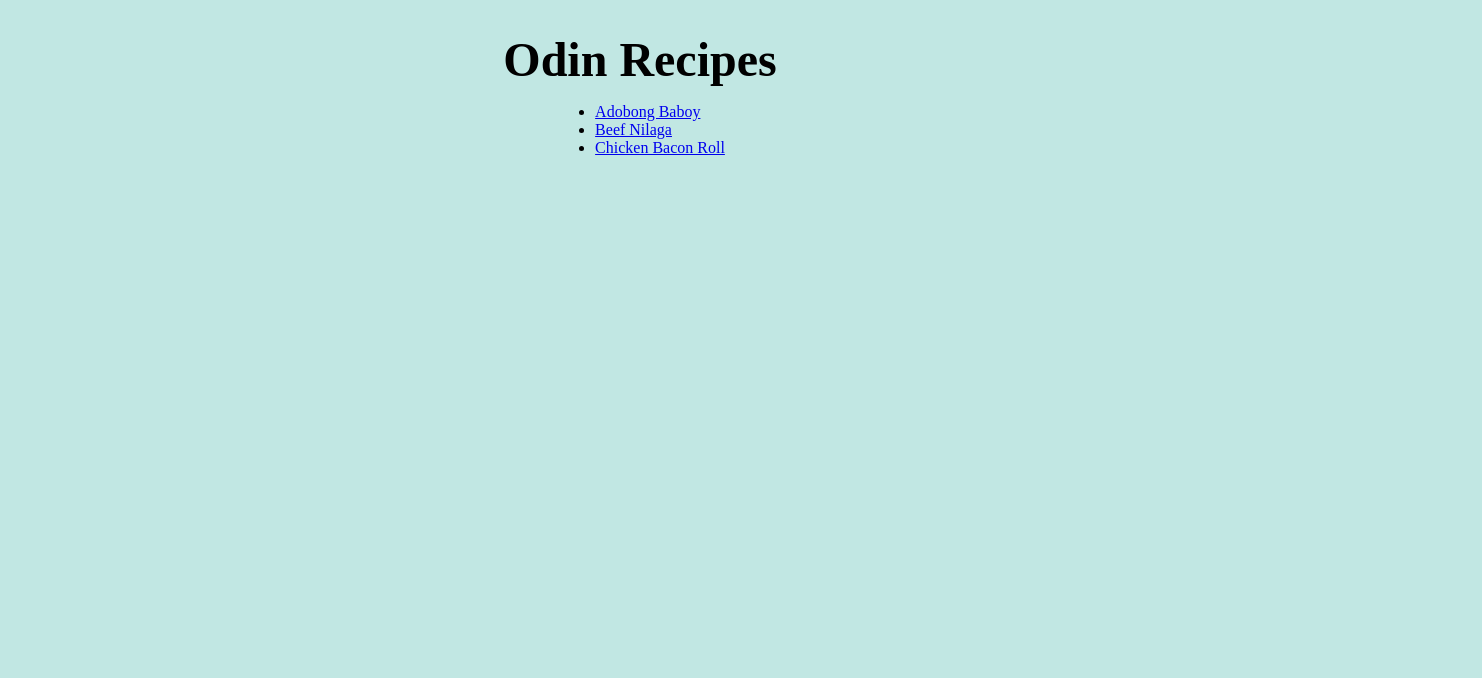
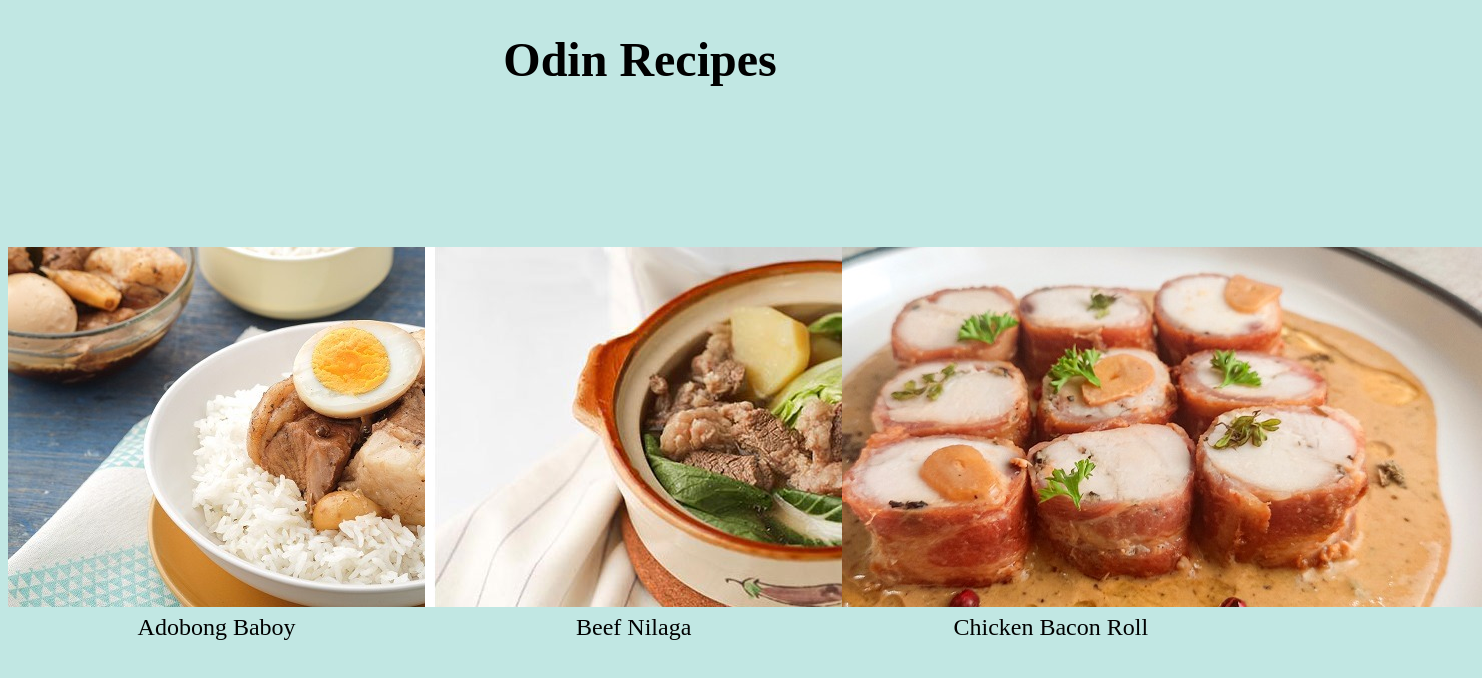
Before and after one commit to lirrnaiad/odin-recipes, a plain HTML site: page index.html in a window 1280 px wide. Shown: the whole page, 1482 px wide, since content can reach past the window. Drawn offline with Linux system fonts and the light colour scheme.

Commit message:
Add images to landing page

```diff
--- a/index.html
+++ b/index.html
@@ -8,10 +8,16 @@
 
     <body class="home">
         <h1 class="title">Odin Recipes</h1>
-        <ul class="home-recipes">
-            <li><a href="recipes/adobong-baboy.html">Adobong Baboy</a></li>
-            <li><a href="recipes/beef-nilaga.html">Beef Nilaga</a></li>
-            <li><a href="recipes/chicken-bacon-roll.html">Chicken Bacon Roll</a></li>
-        </ul>
+        <section class ="recipe">
+            <a href="recipes/adobong-baboy.html"><img src="images/adobong-baboy-egg.jpg">Adobong Baboy</a>
+        </section>
+
+        <section class ="recipe">
+            <a href="recipes/beef-nilaga.html"><img src="images/beef-nilaga.jpg">Beef Nilaga</a>
+        </section>
+
+        <section class ="recipe">
+            <a href="recipes/chicken-bacon-roll.html"><img src="images/chicken-and-bacon-roll.jpg">Chicken Bacon Roll</a>
+        </section>
     </body>
 </html>
--- a/styles/styles.css
+++ b/styles/styles.css
@@ -6,9 +6,26 @@
     text-align: center;
 }
 
-.home-recipes {
-    display: inline-block;
-    text-align: left;
+.recipe img {
+    margin: 0px;
+    height: auto;
+    width: auto;
+}
+
+.recipe {
+    box-sizing: border-box;
+    width: 33%;
+    height: auto;
+    display: inline;
+    float: left;
+    margin-top: 8em;
+
+}
+
+.recipe a {
+    color: inherit;
+    text-decoration: none;
+    font-size: 24px;
 }
 
 nav {
@@ -22,7 +39,6 @@ nav {
 
 .title {
     font-size: 48px;
-    margin-bottom: 0%;
 }
 
 .description {
@@ -67,5 +83,4 @@ img {
 
 .instructions li {
     margin: 20px;
-
 }
```
